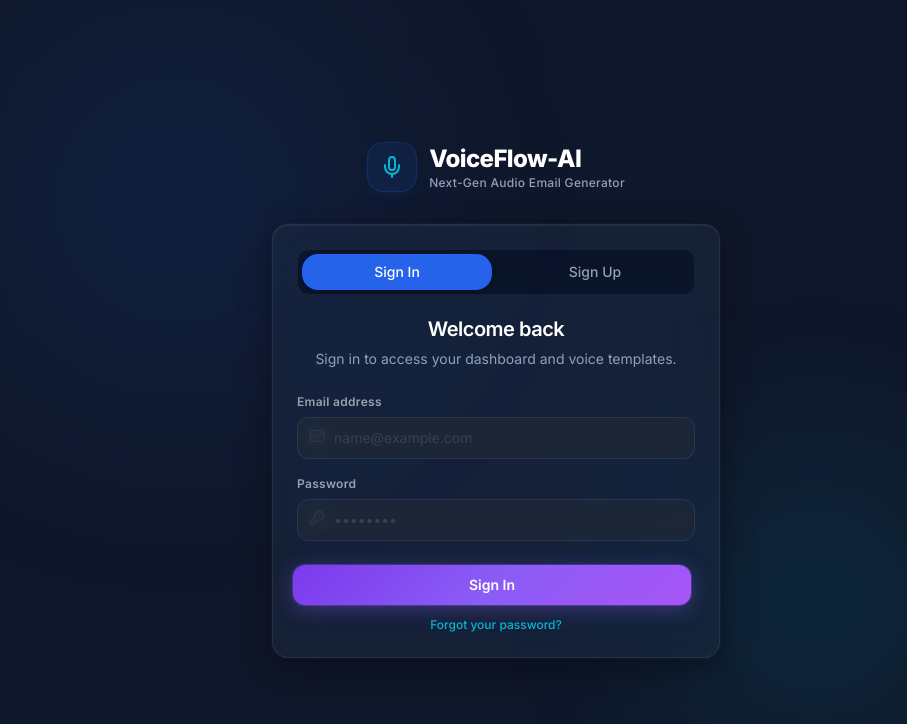
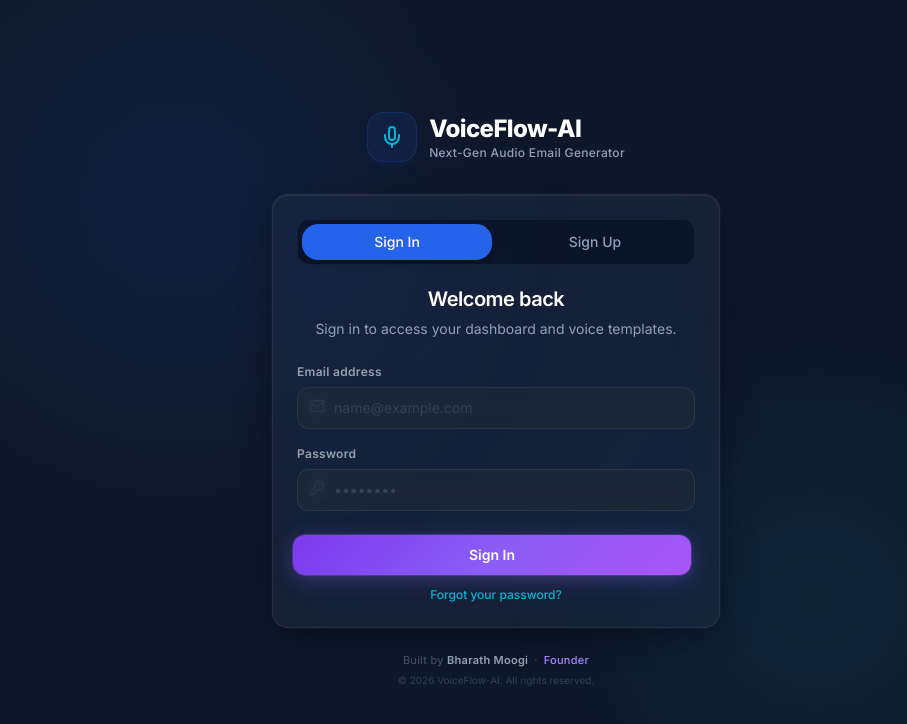
Before and after one commit to BharathMoogi/VoiceFlow-AI, a Next.js app in the folder frontend/: page /login in a window 1280 px wide. Shown: the top 724 px of the page, without its empty margins (144-1051 px from the left). Built offline with nearby package versions, Linux system fonts and the light colour scheme; no server answers; what @insforge/sdk would draw is missing.

Commit message:
Add Bharath Moogi as Founder on login page and sidebar

```diff
--- a/frontend/src/app/login/page.tsx
+++ b/frontend/src/app/login/page.tsx
@@ -219,6 +219,17 @@ export default function LoginPage() {
           </CardFooter>
         </form>
       </Card>
+
+      {/* Founder credit */}
+      <div className="mt-6 flex flex-col items-center gap-1 relative z-10">
+        <p className="text-[11px] text-slate-600 tracking-wide">
+          Built by{" "}
+          <span className="text-slate-400 font-semibold">Bharath Moogi</span>
+          <span className="text-slate-600 mx-1.5">·</span>
+          <span className="text-violet-400 font-medium">Founder</span>
+        </p>
+        <p className="text-[10px] text-slate-700">© 2026 VoiceFlow-AI. All rights reserved.</p>
+      </div>
     </div>
   );
 }
--- a/frontend/src/components/Sidebar.tsx
+++ b/frontend/src/components/Sidebar.tsx
@@ -193,6 +193,10 @@ export const Sidebar: React.FC<SidebarProps> = ({ mobileOpen = false, onMobileCl
                 AI Sales Platform
               </p>
             </div>
+            <p className="text-[9px] text-slate-600 mt-0.5 tracking-wide">
+              by <span className="text-slate-500 font-semibold">Bharath Moogi</span>
+              <span className="text-violet-500/60 ml-1">· Founder</span>
+            </p>
           </div>
         )}
       </div>
```
